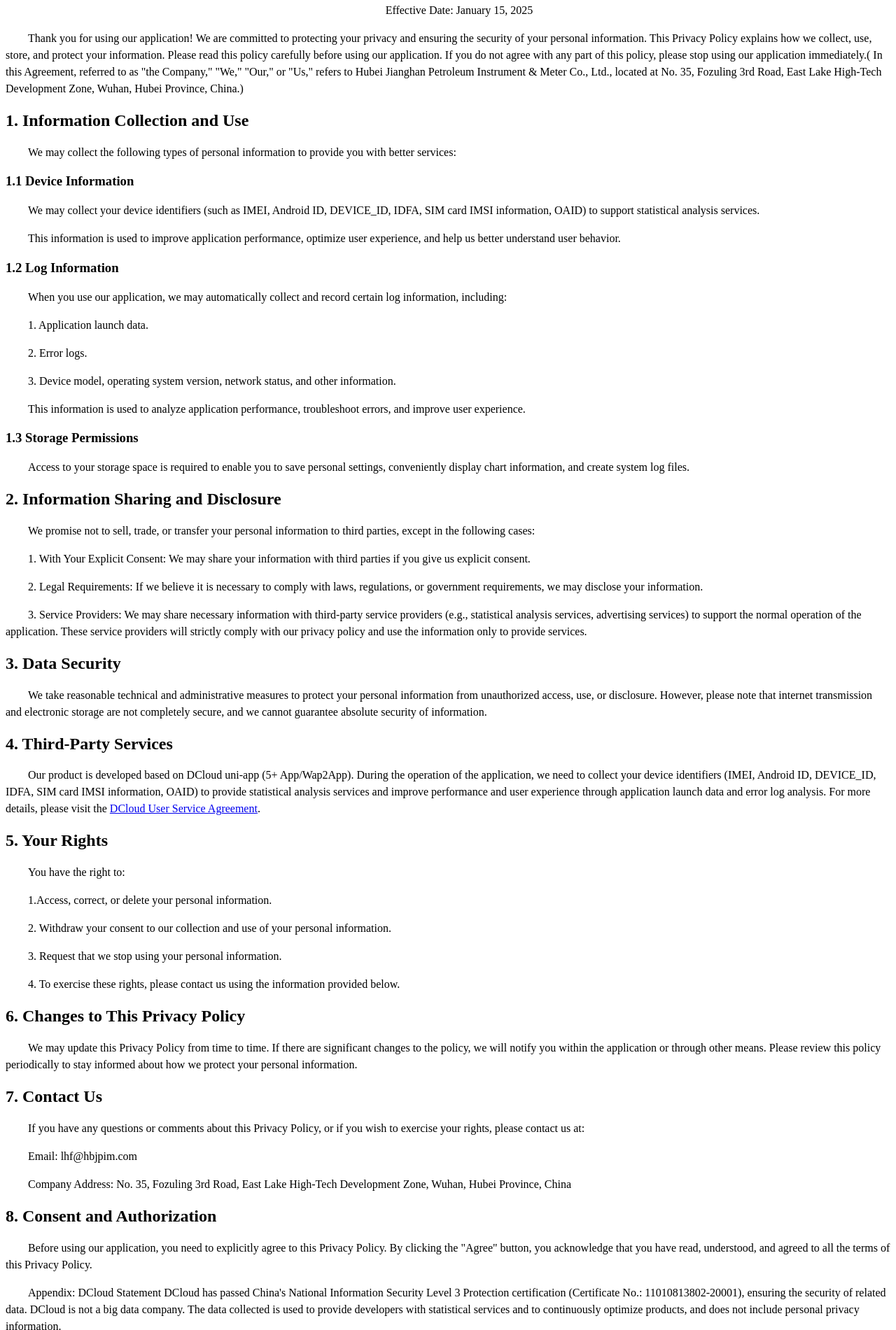
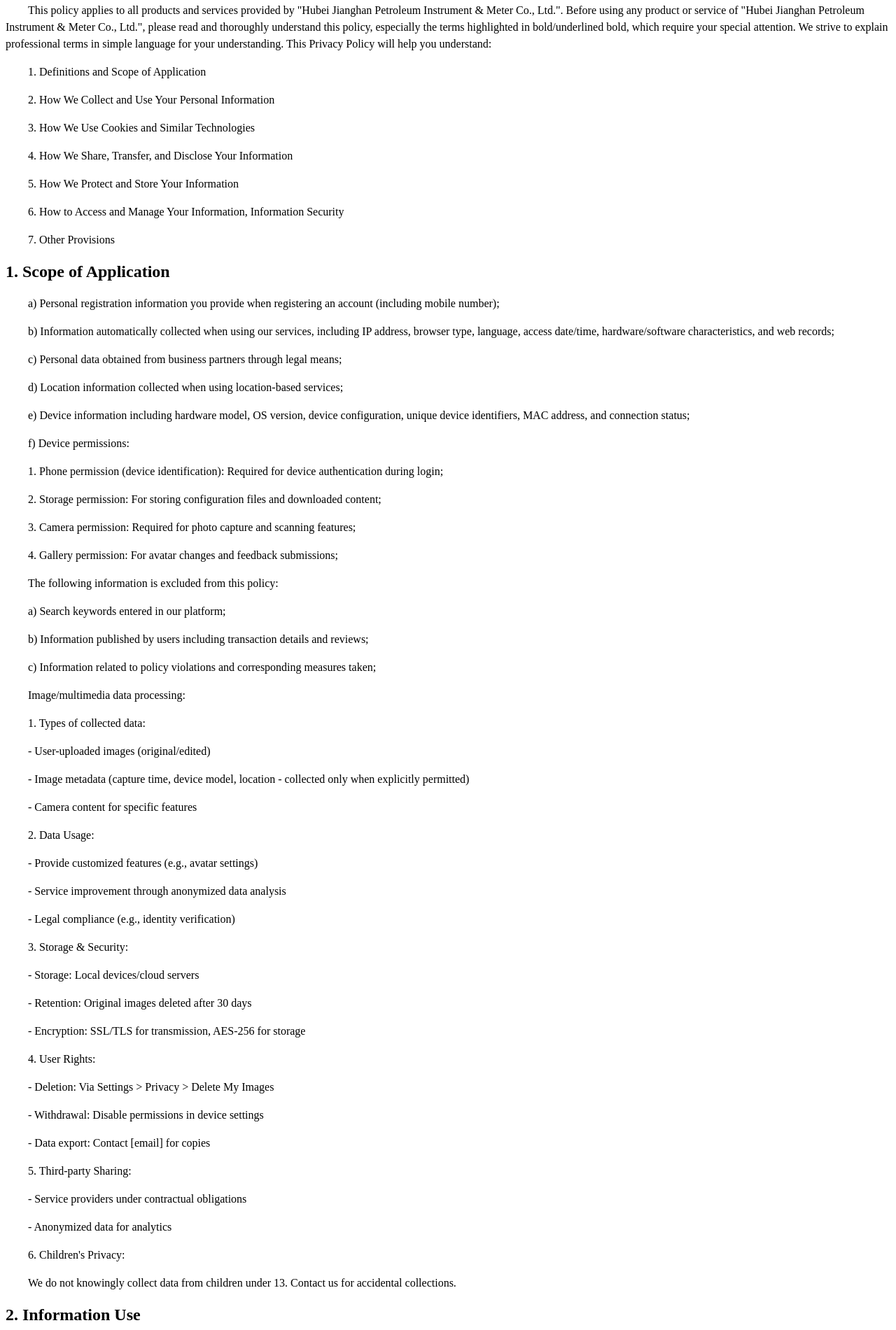
Before and after one commit to toupk123/privacy, a plain HTML site: page index.html in a window 1280 px wide. Shown: the part 77-1978 px from the top of the page at 70% size. Drawn offline with Linux system fonts and the light colour scheme.

Commit message:
Update index.html

```diff
--- a/index.html
+++ b/index.html
@@ -1,91 +1,131 @@
 <!DOCTYPE html>
 <html>
+
 <head>
 	<title>Privacy Policy</title>
 	<style>
-			p{
+		p {
 			text-indent: 2em;
 			line-height: 1.5;
 		}
-			h1{
+
+		h1 {
 			text-align: center;
 		}
-			.text{
+
+		.text {
 			text-align: center;
 		}
 	</style>
 </head>
+
 <body>
 	<h1>Privacy Policy</h1>
-		<p class="text">Effective Date: January 15, 2025</p>
 
-		<p>Thank you for using our application! We are committed to protecting your privacy and ensuring the security of your personal information. This Privacy Policy explains how we collect, use, store, and protect your information. Please read this policy carefully before using our application. If you do not agree with any part of this policy, please stop using our application immediately.(
-			In this Agreement, referred to as "the Company," "We," "Our," or "Us," refers to Hubei Jianghan Petroleum Instrument & Meter Co., Ltd., located at No. 35, Fozuling 3rd Road, East Lake High-Tech Development Zone, Wuhan, Hubei Province, China.)
-		</p>
-		<h2>1.  Information Collection and Use</h2>
-		<p>We may collect the following types of personal information to provide you with better services:</p>
+	<p>This policy applies to all products and services provided by "Hubei Jianghan Petroleum Instrument & Meter Co., Ltd.". Before using any product or service of "Hubei Jianghan Petroleum Instrument & Meter Co., Ltd.", please read and thoroughly understand this policy, especially the terms highlighted in bold/underlined bold, which require your special attention. We strive to explain professional terms in simple language for your understanding.
+		This Privacy Policy will help you understand:</p>
+	<p>1. Definitions and Scope of Application</p>
+	<p>2. How We Collect and Use Your Personal Information</p>
+	<p>3. How We Use Cookies and Similar Technologies</p>
+	<p>4. How We Share, Transfer, and Disclose Your Information</p>
+	<p>5. How We Protect and Store Your Information</p>
+	<p>6. How to Access and Manage Your Information, Information Security</p>
+	<p>7. Other Provisions</p>
 
-		<h3>1.1 Device Information</h3>
-		<p>We may collect your device identifiers (such as IMEI, Android ID, DEVICE_ID, IDFA, SIM card IMSI information, OAID) to support statistical analysis services.</p>
+	<h2>1. Scope of Application</h2>
+	<p>a) Personal registration information you provide when registering an account (including mobile number);</p>
+	<p>b) Information automatically collected when using our services, including IP address, browser type, language, access date/time, hardware/software characteristics, and web records;</p>
+	<p>c) Personal data obtained from business partners through legal means;</p>
+	<p>d) Location information collected when using location-based services;</p>
+	<p>e) Device information including hardware model, OS version, device configuration, unique device identifiers, MAC address, and connection status;</p>
+	<p>f) Device permissions:</p>
+	<p>1. Phone permission (device identification): Required for device authentication during login;</p>
+	<p>2. Storage permission: For storing configuration files and downloaded content;</p>
+	<p>3. Camera permission: Required for photo capture and scanning features;</p>
+	<p>4. Gallery permission: For avatar changes and feedback submissions;</p>
 
-		<p>This information is used to improve application performance, optimize user experience, and help us better understand user behavior.</p>
+	<p>The following information is excluded from this policy:</p>
+	<p>a) Search keywords entered in our platform;</p>
+	<p>b) Information published by users including transaction details and reviews;</p>
+	<p>c) Information related to policy violations and corresponding measures taken;</p>
 
-		<h3>1.2  Log Information</h3>
-		<p>When you use our application, we may automatically collect and record certain log information, including:</p>
+	<p>Image/multimedia data processing:</p>
+	<p>1. Types of collected data:</p>
+	<p>- User-uploaded images (original/edited)</p>
+	<p>- Image metadata (capture time, device model, location - collected only when explicitly permitted)</p>
+	<p>- Camera content for specific features</p>
 
-		<p>1. Application launch data.</p>
+	<p>2. Data Usage:</p>
+	<p>- Provide customized features (e.g., avatar settings)</p>
+	<p>- Service improvement through anonymized data analysis</p>
+	<p>- Legal compliance (e.g., identity verification)</p>
 
-		<p>2. Error logs.</p>
+	<p>3. Storage & Security:</p>
+	<p>- Storage: Local devices/cloud servers</p>
+	<p>- Retention: Original images deleted after 30 days</p>
+	<p>- Encryption: SSL/TLS for transmission, AES-256 for storage</p>
 
-		<p>3. Device model, operating system version, network status, and other information.</p>
+	<p>4. User Rights:</p>
+	<p>- Deletion: Via Settings > Privacy > Delete My Images</p>
+	<p>- Withdrawal: Disable permissions in device settings</p>
+	<p>- Data export: Contact [email] for copies</p>
 
-		<p>This information is used to analyze application performance, troubleshoot errors, and improve user experience.</p>
+	<p>5. Third-party Sharing:</p>
+	<p>- Service providers under contractual obligations</p>
+	<p>- Anonymized data for analytics</p>
 
-		<h3>1.3 Storage Permissions</h3>
-		<p>Access to your storage space is required to enable you to save personal settings, conveniently display chart information, and create system log files.</p>
+	<p>6. Children's Privacy:</p>
+	<p>We do not knowingly collect data from children under 13. Contact us for accidental collections.</p>
 
+	<h2>2. Information Use</h2>
+	<p>a) We do not sell/share personal information with third parties without consent, except for service providers bound by confidentiality agreements;</p>
+	<p>b) Prohibit third parties from unauthorized data collection;</p>
+	<p>c) Use information to provide services and send relevant communications (with consent);</p>
+	<p>d) Legal compliance and authorized usage per service terms;</p>
+	<p>e) Push notifications may be less precise without device information.</p>
 
-		<h2>2. Information Sharing and Disclosure</h2>
-		<p>We promise not to sell, trade, or transfer your personal information to third parties, except in the following cases:</p>
+	<h2>3. Cookie Usage</h2>
+	<p>a) Cookies may be used to enhance services unless refused;</p>
+	<p>b) Browser settings can refuse cookies, affecting cookie-dependent features;</p>
+	<p>c) Cookie-collected information follows this policy.</p>
 
-		<p>1. With Your Explicit Consent: We may share your information with third parties if you give us explicit consent.</p>
+	<h2>4. Information Disclosure</h2>
+	<p>Disclosure may occur when:</p>
+	<p>a) With user consent;</p>
+	<p>b) Necessary for service provision;</p>
+	<p>c) Required by law or authorities;</p>
+	<p>d) Policy violations occur;</p>
+	<p>e) Intellectual property disputes;</p>
+	<p>f) Facilitating transactions;</p>
+	<p>g) Other legally permissible circumstances.</p>
 
-		<p>2. Legal Requirements: If we believe it is necessary to comply with laws, regulations, or government requirements, we may disclose your information.</p>
+	<h2>5. Information Storage & Transfer</h2>
+	<p>Data may be stored/processed overseas. We share necessary information with verified partners:</p>
+	<p>- Embedded SDKs for features like notifications (Huawei/Xiaomi SDKs) and maps (AMap SDK)</p>
+	<p>Collected data includes:</p>
+	<p>1. Basic information (name, DOB, gender, contact details)</p>
+	<p>2. Identity documents</p>
+	<p>3. Transaction records and virtual assets</p>
+	<p>4. Location data</p>
+	<p>5. Network identifiers (accounts, IP, email)</p>
+	<p>6. Browsing history</p>
+	<p>7. Device information (model, MAC address)</p>
+	<p>8. Unique device identifiers (IMEI, Android ID, IMSI, etc.)</p>
 
-		<p>3. Service Providers: We may share necessary information with third-party service providers (e.g., statistical analysis services, advertising services) to support the normal operation of the application. These service providers will strictly comply with our privacy policy and use the information only to provide services.</p>
+	<p>Third-party SDKs:</p>
+	<p>1. China Academy of Information and Communications Technology SDK (OAID collection)</p>
+	<p>2. Tencent Bugly SDK (Crash reporting)</p>
+	<p>Purpose: Stability monitoring</p>
+	<p>Agreement: <a href="https://bugly.qq.com/v2/contract">https://bugly.qq.com/v2/contract</a></p>
 
-		<h2>3.  Data Security</h2>
-		<p>We take reasonable technical and administrative measures to protect your personal information from unauthorized access, use, or disclosure. However, please note that internet transmission and electronic storage are not completely secure, and we cannot guarantee absolute security of information.</p>
+	<h2>6. Information Access & Security</h2>
+	<p>a) Account protection through encryption. Report breaches immediately.</p>
+	<p>b) View/update information via Profile > Settings</p>
+	<p>c) Account deletion: Profile > Settings > Delete Account</p>
 
-		<h2>4. Third-Party Services</h2>
-		<p>Our product is developed based on DCloud uni-app (5+ App/Wap2App). During the operation of the application, we need to collect your device identifiers (IMEI, Android ID, DEVICE_ID, IDFA, SIM card IMSI information, OAID) to provide statistical analysis services and improve performance and user experience through application launch data and error log analysis. For more details, please visit the <a href="https://ask.dcloud.net.cn/protocol.html">DCloud User Service Agreement</a>.</p>
+	<h2>7. Other Provisions</h2>
+	<p>1. Governed by Chinese law</p>
+	<p>2. Disputes resolved through friendly consultation or court proceedings</p>
+</body>
 
-		<h2>5.  Your Rights</h2>
-		<p>You have the right to:</p>
-
-		<p>1.Access, correct, or delete your personal information.</p>
-
-		<p>2. Withdraw your consent to our collection and use of your personal information.</p>
-
-		<p>3. Request that we stop using your personal information.</p>
-
-		<p>4. To exercise these rights, please contact us using the information provided below.</p>
-
-		<h2>6. Changes to This Privacy Policy</h2>
-		<p>We may update this Privacy Policy from time to time. If there are significant changes to the policy, we will notify you within the application or through other means. Please review this policy periodically to stay informed about how we protect your personal information.</p>
-
-		<h2>7. Contact Us</h2>
-		<p>If you have any questions or comments about this Privacy Policy, or if you wish to exercise your rights, please contact us at:
-
-		<p>Email: lhf@hbjpim.com</p>
-
-		<p>Company Address: No. 35, Fozuling 3rd Road, East Lake High-Tech Development Zone, Wuhan, Hubei Province, China</p>
-
-		<h2>8. Consent and Authorization</h2>
-		<p>Before using our application, you need to explicitly agree to this Privacy Policy. By clicking the "Agree" button, you acknowledge that you have read, understood, and agreed to all the terms of this Privacy Policy.</p>
-
-		<p>Appendix: DCloud Statement
-		DCloud has passed China's National Information Security Level 3 Protection certification (Certificate No.: 11010813802-20001), ensuring the security of related data. DCloud is not a big data company. The data collected is used to provide developers with statistical services and to continuously optimize products, and does not include personal privacy information.</p>
-
-	</body>
 </html>
```
Lines whose indentation alone changed are shown as unchanged.
